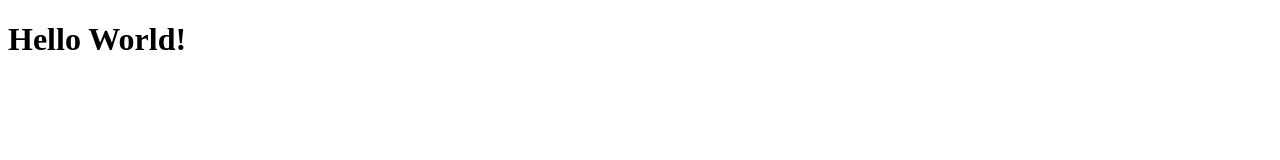
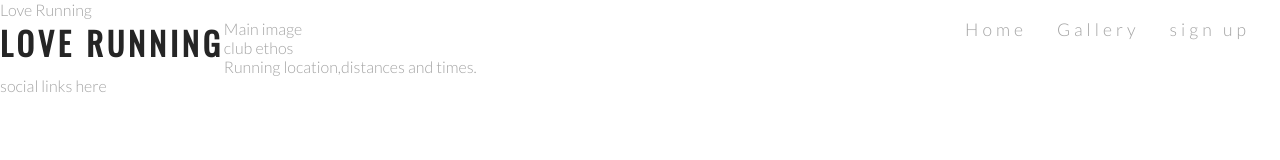
Before and after one commit to CaoiveMcTigue/love-running, a plain HTML site: page index.html in a window 1280 px wide. Drawn offline with nearby package versions, Linux system fonts and the light colour scheme.

Commit message:
love running work done so far. Had problem with terminal window. Will commit as i go from here.

```diff
--- a/assets/css/style.css
+++ b/assets/css/style.css
@@ -0,0 +1,41 @@
+@import url('https://fonts.googleapis.com/css2?family=Lato:wght@300&family=Oswald&display=swap');
+
+*{
+    margin: 0;
+    padding: 0;
+    border: none;
+}
+
+body{
+    font-family: lato, sans-serif;
+    font-weight: 300;
+    color: #a3a3a3;
+}
+
+h1, h2{
+    font-family: Oswald, sans-serif;
+    text-transform: uppercase;
+    letter-spacing: 4px;
+    color: #252525;
+}
+
+#logo{
+    float: left;
+}
+
+#menu{
+    font-size: 110%;
+    letter-spacing: 4px;
+}
+
+#menu li{
+    float: right;
+    list-style-type: none;
+    margin-right: 30px;
+}
+
+#menu a{
+    text-decoration: none;
+    color: inherit;
+
+}
--- a/index.html
+++ b/index.html
@@ -4,9 +4,41 @@
     <meta charset="UTF-8">
     <meta http-equiv="X-UA-Compatible" content="IE=edge">
     <meta name="viewport" content="width=device-width, initial-scale=1.0">
-    <title>Document</title>
+    <meta name="description" content="love running club for running in Dublin, Ireland">
+    <meta name="keywords" content="love running, running club, ireland, dublin">
+
+    <link rel="stylesheet" href="assets/css/style.css"
+
+    <title>Love Running</title>
 </head>
 <body>
-    <h1>Hello World!</h1>
+   <header>
+       <a href="index.html">
+           <h1 id="logo">Love Running</h1>
+       </a>
+       <nav>
+           <ul id="menu">
+
+            <li>
+                <a href="#">sign up</a>
+            </li>
+            <li>
+                   <a href="#">Gallery</a>
+               </li>
+
+               <li>
+                <a href="index.html">Home</a>
+         </li>
+        </ul>
+       </nav>
+   </header>
+   <section>Main image</section>
+   <section>club ethos</section>
+   <section>
+       Running location,distances and times.
+   </section>
+   <footer>
+       social links here
+   </footer>
 </body>
 </html>
```
